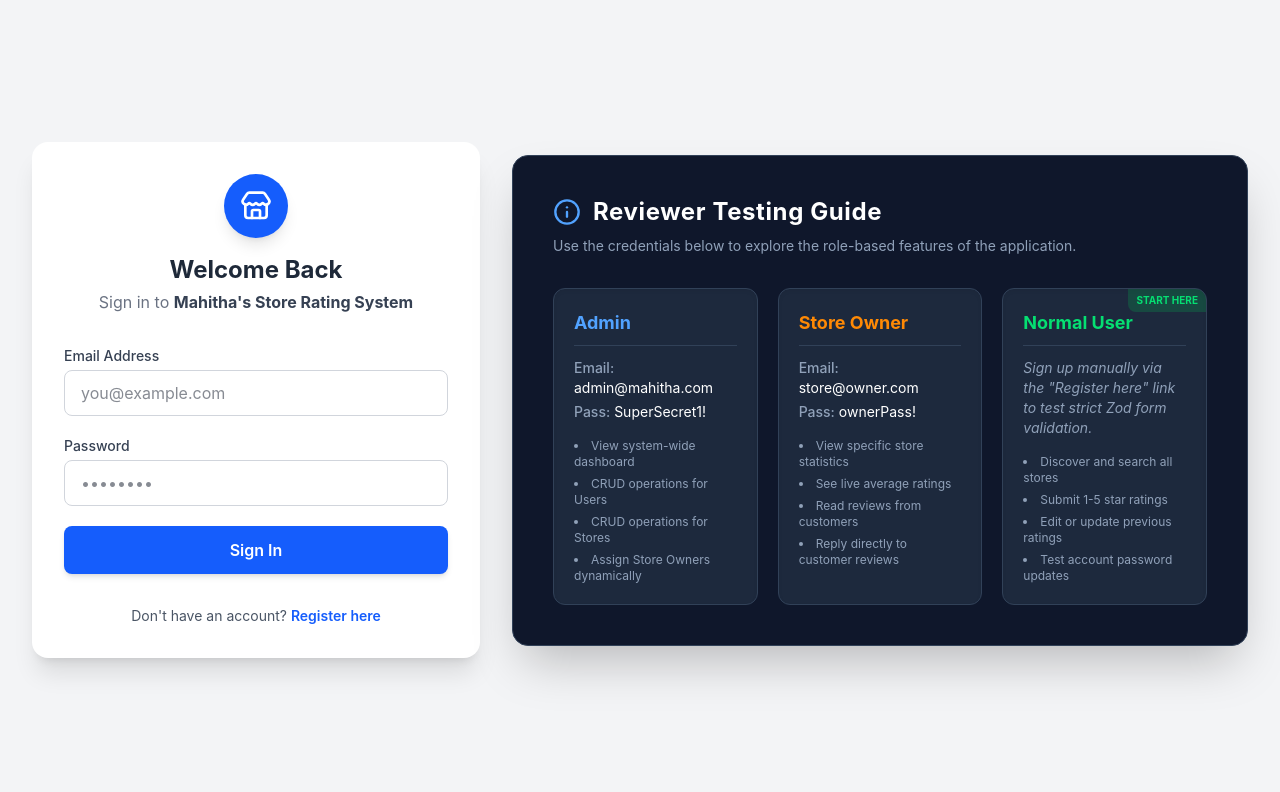
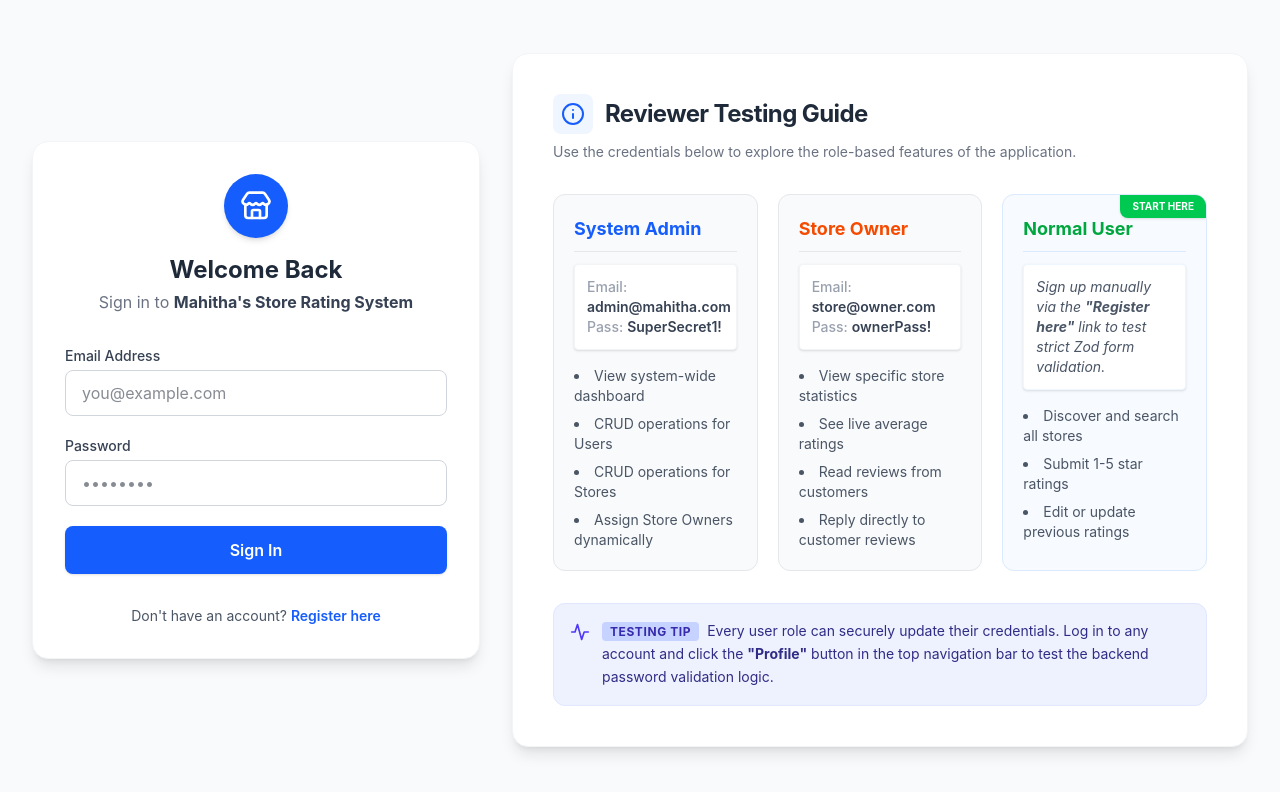
Before and after one commit to mahithayy/MahiStoreRatingSystem, a React (Vite) app in the folder frontend/: page / in a window 1280 px wide. Shown: the top 792 px of the page. Built offline with nearby package versions, Linux system fonts and the light colour scheme.

Commit message:
login page UI changes

```diff
--- a/frontend/src/pages/Login.jsx
+++ b/frontend/src/pages/Login.jsx
@@ -34,12 +34,12 @@ const Login = () => {
   };
 
   return (
-    <div className="flex min-h-screen flex-col xl:flex-row items-center justify-center bg-gray-100 p-4 lg:p-8 gap-8">
+    <div className="flex min-h-screen flex-col xl:flex-row items-center justify-center bg-gray-50 p-4 lg:p-8 gap-8">
 
       {/* --- Main Login Card --- */}
-      <div className="w-full max-w-md rounded-2xl bg-white p-8 shadow-xl shrink-0">
+      <div className="w-full max-w-md rounded-2xl bg-white p-8 shadow-lg border border-gray-100 shrink-0">
         <div className="mb-8 flex flex-col items-center">
-          <div className="flex h-16 w-16 items-center justify-center rounded-full bg-blue-600 text-white mb-4 shadow-lg">
+          <div className="flex h-16 w-16 items-center justify-center rounded-full bg-blue-600 text-white mb-4 shadow-md">
             <Store size={32} />
           </div>
           <h2 className="text-2xl font-bold text-gray-800">Welcome Back</h2>
@@ -82,7 +82,7 @@ const Login = () => {
           <button
             type="submit"
             disabled={isLoading}
-            className="w-full flex mt-2 items-center justify-center rounded-lg bg-blue-600 px-4 py-3 font-semibold text-white hover:bg-blue-700 focus:outline-none focus:ring-2 focus:ring-blue-500 focus:ring-offset-2 disabled:bg-blue-400 transition-all shadow-md"
+            className="w-full flex mt-2 items-center justify-center rounded-lg bg-blue-600 px-4 py-3 font-semibold text-white hover:bg-blue-700 focus:outline-none focus:ring-2 focus:ring-blue-500 focus:ring-offset-2 disabled:bg-blue-400 transition-all shadow-sm"
           >
             {isLoading ? <Loader2 className="animate-spin mr-2" size={20} /> : 'Sign In'}
           </button>
@@ -97,21 +97,25 @@ const Login = () => {
       </div>
 
       {/* --- Reviewer Guide Side Panel --- */}
-      <div className="w-full max-w-4xl bg-slate-900 text-slate-300 rounded-2xl shadow-2xl p-6 lg:p-10 border border-slate-700">
+      <div className="w-full max-w-4xl bg-white text-gray-800 rounded-2xl shadow-lg p-6 lg:p-10 border border-gray-100">
         <div className="flex items-center space-x-3 mb-2">
-          <Info size={28} className="text-blue-400" />
-          <h2 className="text-2xl font-bold tracking-wide text-white">Reviewer Testing Guide</h2>
+          <div className="bg-blue-50 p-2 rounded-lg">
+            <Info size={24} className="text-blue-600" />
+          </div>
+          <h2 className="text-2xl font-bold tracking-tight text-gray-800">Reviewer Testing Guide</h2>
         </div>
-        <p className="text-slate-400 mb-8 text-sm">Use the credentials below to explore the role-based features of the application.</p>
+        <p className="text-gray-500 mb-8 text-sm">Use the credentials below to explore the role-based features of the application.</p>
 
         <div className="grid grid-cols-1 md:grid-cols-3 gap-5">
 
           {/* Admin Column */}
-          <div className="bg-slate-800 p-5 rounded-xl border border-slate-700 shadow-inner">
-            <h3 className="text-lg font-bold text-blue-400 mb-3 border-b border-slate-700 pb-2">Admin</h3>
-            <p className="text-sm mb-1"><span className="font-medium text-slate-400">Email:</span> <span className="text-white">admin@mahitha.com</span></p>
-            <p className="text-sm mb-4"><span className="font-medium text-slate-400">Pass:</span> <span className="text-white">SuperSecret1!</span></p>
-            <ul className="text-xs text-slate-400 space-y-1.5 list-disc list-inside">
+          <div className="bg-gray-50 p-5 rounded-xl border border-gray-200 hover:border-blue-300 transition-colors">
+            <h3 className="text-lg font-bold text-blue-600 mb-3 border-b border-gray-200 pb-2">System Admin</h3>
+            <div className="mb-4 bg-white p-3 rounded border border-gray-100 shadow-sm">
+              <p className="text-sm"><span className="text-gray-400 font-medium">Email:</span> <span className="font-semibold text-gray-700">admin@mahitha.com</span></p>
+              <p className="text-sm"><span className="text-gray-400 font-medium">Pass:</span> <span className="font-semibold text-gray-700">SuperSecret1!</span></p>
+            </div>
+            <ul className="text-sm text-gray-600 space-y-2 list-disc list-inside">
               <li>View system-wide dashboard</li>
               <li>CRUD operations for Users</li>
               <li>CRUD operations for Stores</li>
@@ -120,11 +124,13 @@ const Login = () => {
           </div>
 
           {/* Store Owner Column */}
-          <div className="bg-slate-800 p-5 rounded-xl border border-slate-700 shadow-inner">
-            <h3 className="text-lg font-bold text-orange-400 mb-3 border-b border-slate-700 pb-2">Store Owner</h3>
-            <p className="text-sm mb-1"><span className="font-medium text-slate-400">Email:</span> <span className="text-white">store@owner.com</span></p>
-            <p className="text-sm mb-4"><span className="font-medium text-slate-400">Pass:</span> <span className="text-white">ownerPass!</span></p>
-            <ul className="text-xs text-slate-400 space-y-1.5 list-disc list-inside">
+          <div className="bg-gray-50 p-5 rounded-xl border border-gray-200 hover:border-orange-300 transition-colors">
+            <h3 className="text-lg font-bold text-orange-600 mb-3 border-b border-gray-200 pb-2">Store Owner</h3>
+            <div className="mb-4 bg-white p-3 rounded border border-gray-100 shadow-sm">
+              <p className="text-sm"><span className="text-gray-400 font-medium">Email:</span> <span className="font-semibold text-gray-700">store@owner.com</span></p>
+              <p className="text-sm"><span className="text-gray-400 font-medium">Pass:</span> <span className="font-semibold text-gray-700">ownerPass!</span></p>
+            </div>
+            <ul className="text-sm text-gray-600 space-y-2 list-disc list-inside">
               <li>View specific store statistics</li>
               <li>See live average ratings</li>
               <li>Read reviews from customers</li>
@@ -133,21 +139,33 @@ const Login = () => {
           </div>
 
           {/* Normal User Column */}
-          <div className="bg-slate-800 p-5 rounded-xl border border-slate-700 shadow-inner relative overflow-hidden">
-            <div className="absolute top-0 right-0 bg-green-500/20 text-green-400 text-[10px] font-bold px-2 py-1 rounded-bl-lg">START HERE</div>
-            <h3 className="text-lg font-bold text-green-400 mb-3 border-b border-slate-700 pb-2">Normal User</h3>
-            <p className="text-sm mb-4 text-slate-400 italic">Sign up manually via the "Register here" link to test strict Zod form validation.</p>
-            <ul className="text-xs text-slate-400 space-y-1.5 list-disc list-inside">
+          <div className="bg-blue-50/50 p-5 rounded-xl border border-blue-100 relative overflow-hidden hover:border-green-300 transition-colors">
+            <div className="absolute top-0 right-0 bg-green-500 text-white text-[10px] font-bold px-3 py-1 rounded-bl-lg shadow-sm">START HERE</div>
+            <h3 className="text-lg font-bold text-green-600 mb-3 border-b border-blue-100 pb-2">Normal User</h3>
+            <p className="text-sm mb-4 text-gray-600 italic bg-white p-3 rounded border border-blue-50 shadow-sm">
+              Sign up manually via the <strong>"Register here"</strong> link to test strict Zod form validation.
+            </p>
+            <ul className="text-sm text-gray-600 space-y-2 list-disc list-inside">
               <li>Discover and search all stores</li>
               <li>Submit 1-5 star ratings</li>
               <li>Edit or update previous ratings</li>
-              <li>Test account password updates</li>
             </ul>
           </div>
 
         </div>
+
+        {/* --- Highlighted Profile Tip --- */}
+        <div className="mt-8 bg-indigo-50 border border-indigo-100 rounded-xl p-4 flex items-start space-x-3">
+          <div className="text-indigo-600 mt-0.5">
+            <svg xmlns="http://www.w3.org/2000/svg" width="20" height="20" viewBox="0 0 24 24" fill="none" stroke="currentColor" strokeWidth="2" strokeLinecap="round" strokeLinejoin="round"><path d="M2 12h4l3-9 5 18 3-9h5"/></svg>
+          </div>
+          <p className="text-sm text-indigo-900 leading-relaxed">
+            <span className="font-bold uppercase tracking-wider text-xs bg-indigo-200 text-indigo-800 px-2 py-0.5 rounded mr-2">Testing Tip</span>
+            Every user role can securely update their credentials. Log in to any account and click the <strong>"Profile"</strong> button in the top navigation bar to test the backend password validation logic.
+          </p>
+        </div>
+
       </div>
-
     </div>
   );
 };
```
